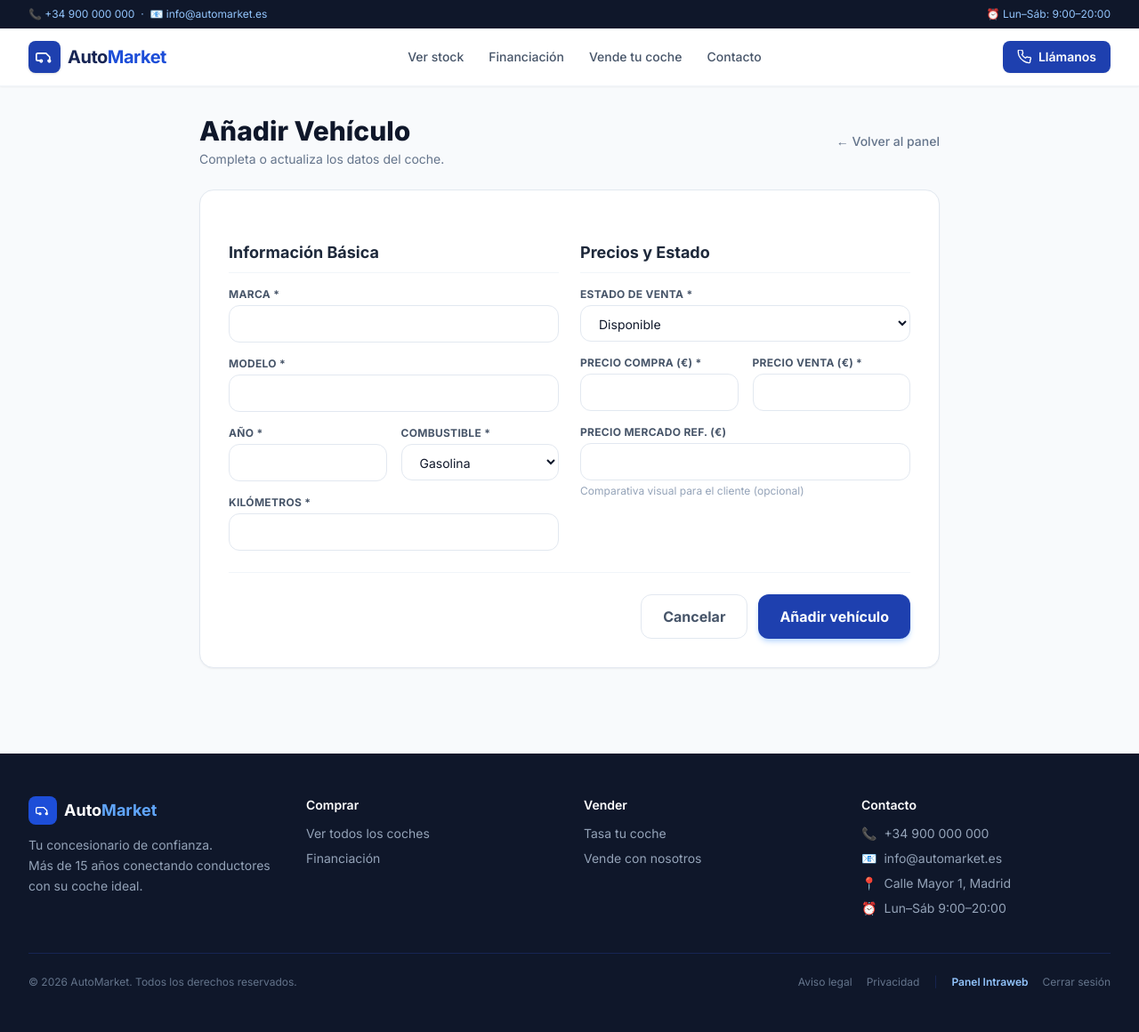
After one commit to frankvired/concesionario, a Django app: page /intraweb/nuevo/ in a window 1280 px wide. The commit adds this page. Shown: the whole page at 89% size. Run offline with Django 5.2, Linux system fonts and the light colour scheme; the visitor is signed in with stand-in values (Sample User, id 1); some libraries are stand-ins or nearby versions.

Commit message:
panel interno basico, con crud de coches y login con usuarios

```diff
--- /dev/null
+++ b/cars/forms.py
@@ -0,0 +1,19 @@
+from django import forms
+from .models import Car
+
+class CarForm(forms.ModelForm):
+    class Meta:
+        model = Car
+        fields = ['brand', 'model', 'year', 'km', 'fuel', 'status', 'purchase_price', 'selling_price', 'market_price_reference']
+
+        widgets = {
+            'brand': forms.TextInput(attrs={'class': 'w-full border border-slate-200 rounded-xl px-4 py-2.5 text-sm focus:ring-2 focus:ring-brand-300 focus:border-brand-400 outline-none transition'}),
+            'model': forms.TextInput(attrs={'class': 'w-full border border-slate-200 rounded-xl px-4 py-2.5 text-sm focus:ring-2 focus:ring-brand-300 focus:border-brand-400 outline-none transition'}),
+            'year': forms.NumberInput(attrs={'class': 'w-full border border-slate-200 rounded-xl px-4 py-2.5 text-sm focus:ring-2 focus:ring-brand-300 focus:border-brand-400 outline-none transition'}),
+            'km': forms.NumberInput(attrs={'class': 'w-full border border-slate-200 rounded-xl px-4 py-2.5 text-sm focus:ring-2 focus:ring-brand-300 focus:border-brand-400 outline-none transition'}),
+            'fuel': forms.Select(attrs={'class': 'w-full border border-slate-200 rounded-xl px-4 py-2.5 text-sm focus:ring-2 focus:ring-brand-300 focus:border-brand-400 outline-none transition bg-white'}),
+            'status': forms.Select(attrs={'class': 'w-full border border-slate-200 rounded-xl px-4 py-2.5 text-sm focus:ring-2 focus:ring-brand-300 focus:border-brand-400 outline-none transition bg-white'}),
+            'purchase_price': forms.NumberInput(attrs={'class': 'w-full border border-slate-200 rounded-xl px-4 py-2.5 text-sm focus:ring-2 focus:ring-brand-300 focus:border-brand-400 outline-none transition'}),
+            'selling_price': forms.NumberInput(attrs={'class': 'w-full border border-slate-200 rounded-xl px-4 py-2.5 text-sm focus:ring-2 focus:ring-brand-300 focus:border-brand-400 outline-none transition'}),
+            'market_price_reference': forms.NumberInput(attrs={'class': 'w-full border border-slate-200 rounded-xl px-4 py-2.5 text-sm focus:ring-2 focus:ring-brand-300 focus:border-brand-400 outline-none transition'}),
+        }
--- a/cars/urls.py
+++ b/cars/urls.py
@@ -1,11 +1,23 @@
 from django.urls import path
+from django.contrib.auth import views as auth_views
 from . import views
 
 app_name = 'cars'
 
 urlpatterns = [
+    # Public views
     path('', views.CarListView.as_view(), name='car_list'),
     path('coche/<int:pk>/', views.CarDetailView.as_view(), name='car_detail'),
     path('financiacion/', views.FinanciacionView.as_view(), name='financiacion'),
     path('vende-con-nosotros/', views.VendeConNosotrosView.as_view(), name='vende'),
+
+    # Custom Auth views
+    path('login/', auth_views.LoginView.as_view(template_name='cars/login.html'), name='login'),
+    path('logout/', auth_views.LogoutView.as_view(), name='logout'),
+
+    # Intraweb (Dashboard)
+    path('intraweb/', views.IntrawebDashboardView.as_view(), name='intraweb_dashboard'),
+    path('intraweb/nuevo/', views.CarCreateView.as_view(), name='car_create'),
+    path('intraweb/editar/<int:pk>/', views.CarUpdateView.as_view(), name='car_update'),
+    path('intraweb/eliminar/<int:pk>/', views.CarDeleteView.as_view(), name='car_delete'),
 ]
--- a/cars/views.py
+++ b/cars/views.py
@@ -1,5 +1,8 @@
-from django.views.generic import ListView, DetailView, TemplateView
+from django.views.generic import ListView, DetailView, TemplateView, CreateView, UpdateView, DeleteView
+from django.contrib.auth.mixins import LoginRequiredMixin, UserPassesTestMixin
+from django.urls import reverse_lazy
 from .models import Car
+from .forms import CarForm
 
 
 VENTAJAS = [
@@ -97,3 +100,71 @@ class VendeConNosotrosView(TemplateView):
             ('🤝', 'Asesoramiento personalizado', 'Un asesor dedicado te acompañará durante todo el proceso y resolverá cualquier duda.'),
         ]
         return context
+
+
+# =========================================================
+# INTRAWEB VIEWS (Private Dashboard)
+# =========================================================
+
+class StaffRequiredMixin(LoginRequiredMixin, UserPassesTestMixin):
+    """Mixin para restringir el acceso solo a usuarios con is_staff=True."""
+    def test_func(self):
+        return self.request.user.is_staff
+
+
+from django.db.models import Q
+
+class IntrawebDashboardView(StaffRequiredMixin, ListView):
+    """Listado del panel de control privado."""
+    model = Car
+    template_name = 'cars/intraweb_dashboard.html'
+    context_object_name = 'cars'
+    ordering = ['-year', 'brand']
+
+    def get_queryset(self):
+        queryset = super().get_queryset()
+
+        # Búsqueda por texto libre
+        q = self.request.GET.get('q', '').strip()
+        if q:
+            queryset = queryset.filter(
+                Q(brand__icontains=q) |
+                Q(model__icontains=q)
+            )
+
+        # Filtro por estado
+        status = self.request.GET.get('status', '')
+        if status:
+            queryset = queryset.filter(status=status)
+
+        return queryset
+
+    def get_context_data(self, **kwargs):
+        context = super().get_context_data(**kwargs)
+        # Pasar los valores actuales a la plantilla para mantener el estado del formulario
+        context['current_q'] = self.request.GET.get('q', '')
+        context['current_status'] = self.request.GET.get('status', '')
+        return context
+
+
+class CarCreateView(StaffRequiredMixin, CreateView):
+    """Vista para crear un nuevo coche."""
+    model = Car
+    form_class = CarForm
+    template_name = 'cars/car_form.html'
+    success_url = reverse_lazy('cars:intraweb_dashboard')
+
+
+class CarUpdateView(StaffRequiredMixin, UpdateView):
+    """Vista para editar coches existentes."""
+    model = Car
+    form_class = CarForm
+    template_name = 'cars/car_form.html'
+    success_url = reverse_lazy('cars:intraweb_dashboard')
+
+
+class CarDeleteView(StaffRequiredMixin, DeleteView):
+    """Vista para eliminar coches del stock."""
+    model = Car
+    template_name = 'cars/car_confirm_delete.html'
+    success_url = reverse_lazy('cars:intraweb_dashboard')
--- a/core/settings.py
+++ b/core/settings.py
@@ -118,3 +118,8 @@ USE_TZ = True
 # https://docs.djangoproject.com/en/6.0/howto/static-files/
 
 STATIC_URL = 'static/'
+
+# Authentication Settings
+LOGIN_URL = '/login/'
+LOGIN_REDIRECT_URL = '/intraweb/'
+LOGOUT_REDIRECT_URL = '/'
--- a/templates/base.html
+++ b/templates/base.html
@@ -163,10 +163,21 @@
 
         <div class="border-t border-brand-800 pt-6 flex flex-col sm:flex-row items-center justify-between gap-3 text-xs text-slate-500">
             <p>&copy; {% now "Y" %} AutoMarket. Todos los derechos reservados.</p>
-            <div class="flex gap-4">
+            <div class="flex gap-4 items-center">
                 <a href="#" class="hover:text-slate-300 transition-colors">Aviso legal</a>
                 <a href="#" class="hover:text-slate-300 transition-colors">Privacidad</a>
-                <a href="#" class="hover:text-slate-300 transition-colors">Cookies</a>
+
+                <span class="text-brand-800">|</span>
+
+                {% if user.is_authenticated %}
+                    <a href="{% url 'cars:intraweb_dashboard' %}" class="text-brand-300 hover:text-white font-semibold transition-colors">Panel Intraweb</a>
+                    <form method="post" action="{% url 'cars:logout' %}" class="inline">
+                        {% csrf_token %}
+                        <button type="submit" class="hover:text-slate-300 transition-colors">Cerrar sesión</button>
+                    </form>
+                {% else %}
+                    <a href="{% url 'cars:login' %}" class="hover:text-slate-300 transition-colors">Acceso Empleados</a>
+                {% endif %}
             </div>
         </div>
     </div>
--- /dev/null
+++ b/templates/cars/car_form.html
@@ -0,0 +1,107 @@
+{% extends 'base.html' %}
+
+{% block title %}
+  {% if form.instance.pk %}Editar {{ form.instance.brand }}{% else %}Añadir Vehículo{% endif %} — AutoMarket Intraweb
+{% endblock %}
+
+{% block content %}
+<div class="max-w-4xl mx-auto px-4 sm:px-6 lg:px-8 py-8">
+    <div class="mb-6 flex items-center justify-between">
+        <div>
+            <h1 class="text-3xl font-extrabold text-slate-900">
+                {% if form.instance.pk %}Editar Vehículo{% else %}Añadir Vehículo{% endif %}
+            </h1>
+            <p class="text-sm text-slate-500 mt-1">Completa o actualiza los datos del coche.</p>
+        </div>
+        <a href="{% url 'cars:intraweb_dashboard' %}" class="text-sm text-slate-500 hover:text-brand-600 transition font-medium">
+            &larr; Volver al panel
+        </a>
+    </div>
+
+    <div class="bg-white border border-slate-200 rounded-2xl shadow-sm p-6 sm:p-8">
+        <form method="POST" class="space-y-6">
+            {% csrf_token %}
+
+            {% if form.errors %}
+                <div class="bg-rose-50 border border-rose-200 text-rose-600 text-sm px-4 py-3 rounded-xl mb-6">
+                    Corrige los errores mostrados abajo.
+                </div>
+            {% endif %}
+
+            <div class="grid grid-cols-1 md:grid-cols-2 gap-6">
+                <!-- Información Básica -->
+                <div class="space-y-4">
+                    <h3 class="text-lg font-bold text-slate-800 border-b border-slate-100 pb-2">Información Básica</h3>
+
+                    <div>
+                        <label class="block text-xs font-bold text-slate-600 uppercase tracking-wide mb-1">Marca *</label>
+                        {{ form.brand }}
+                        {{ form.brand.errors }}
+                    </div>
+                    <div>
+                        <label class="block text-xs font-bold text-slate-600 uppercase tracking-wide mb-1">Modelo *</label>
+                        {{ form.model }}
+                        {{ form.model.errors }}
+                    </div>
+                    <div class="grid grid-cols-2 gap-4">
+                        <div>
+                            <label class="block text-xs font-bold text-slate-600 uppercase tracking-wide mb-1">Año *</label>
+                            {{ form.year }}
+                            {{ form.year.errors }}
+                        </div>
+                        <div>
+                            <label class="block text-xs font-bold text-slate-600 uppercase tracking-wide mb-1">Combustible *</label>
+                            {{ form.fuel }}
+                            {{ form.fuel.errors }}
+                        </div>
+                    </div>
+                    <div>
+                        <label class="block text-xs font-bold text-slate-600 uppercase tracking-wide mb-1">Kilómetros *</label>
+                        {{ form.km }}
+                        {{ form.km.errors }}
+                    </div>
+                </div>
+
+                <!-- Precios y Estado -->
+                <div class="space-y-4">
+                    <h3 class="text-lg font-bold text-slate-800 border-b border-slate-100 pb-2">Precios y Estado</h3>
+
+                    <div>
+                        <label class="block text-xs font-bold text-slate-600 uppercase tracking-wide mb-1">Estado de venta *</label>
+                        {{ form.status }}
+                        {{ form.status.errors }}
+                    </div>
+
+                    <div class="grid grid-cols-2 gap-4 mt-6">
+                        <div>
+                            <label class="block text-xs font-bold text-slate-600 uppercase tracking-wide mb-1">Precio Compra (€) *</label>
+                            {{ form.purchase_price }}
+                            {{ form.purchase_price.errors }}
+                        </div>
+                        <div>
+                            <label class="block text-xs font-bold text-slate-600 uppercase tracking-wide mb-1">Precio Venta (€) *</label>
+                            {{ form.selling_price }}
+                            {{ form.selling_price.errors }}
+                        </div>
+                    </div>
+                    <div>
+                        <label class="block text-xs font-bold text-slate-600 uppercase tracking-wide mb-1">Precio Mercado Ref. (€)</label>
+                        {{ form.market_price_reference }}
+                        <p class="text-xs text-slate-400 mt-1">Comparativa visual para el cliente (opcional)</p>
+                        {{ form.market_price_reference.errors }}
+                    </div>
+                </div>
+            </div>
+
+            <div class="pt-6 border-t border-slate-100 mt-8 flex justify-end gap-3">
+                <a href="{% url 'cars:intraweb_dashboard' %}" class="px-6 py-3 border border-slate-200 text-slate-600 font-bold rounded-xl hover:bg-slate-50 transition">
+                    Cancelar
+                </a>
+                <button type="submit" class="px-6 py-3 bg-brand-600 text-white font-bold rounded-xl shadow-md shadow-brand-200 hover:bg-brand-500 transition">
+                    {% if form.instance.pk %}Guardar cambios{% else %}Añadir vehículo{% endif %}
+                </button>
+            </div>
+        </form>
+    </div>
+</div>
+{% endblock %}
```
Also changed, not shown: templates/cars/car_confirm_delete.html (added, +32 -0 lines), templates/cars/intraweb_dashboard.html (added, +117 -0 lines), templates/cars/login.html (added, +54 -0 lines), README.md.
